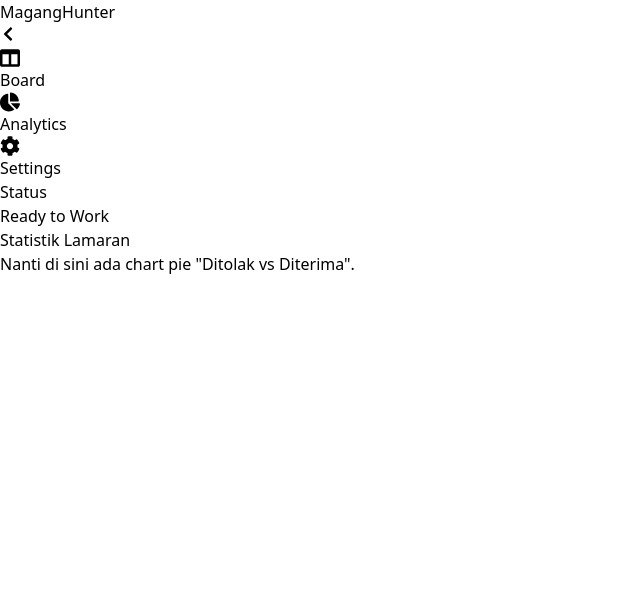
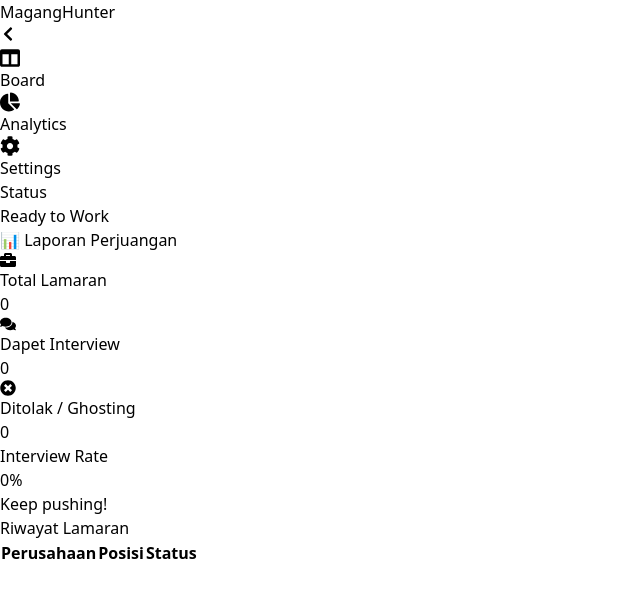
Before and after one commit to mhmdzulfikar/job-application-tracker, a React (Vite) app: page /analytics in a window 1280 px wide. Shown: the top 598 px of the page, without its empty margins (0-640 px from the left). Built offline with nearby package versions, Linux system fonts and the light colour scheme; the HTML template or start-up script is replaced by a standard one.

Commit message:
Update Analytic and fix problem in Dashboard file.

```diff
--- a/src/components/AddJobModal.jsx
+++ b/src/components/AddJobModal.jsx
@@ -0,0 +1,103 @@
+import { useState } from "react";
+import { FaTimes } from "react-icons/fa";
+
+// Terima props: isOpen (buka/tutup), onClose (fungsi tutup), onAdd (fungsi nambah data)
+export default function AddJobModal({ isOpen, onClose, onAdd }) {
+  // State untuk form input
+  const [formData, setFormData] = useState({
+    company: "",
+    position: "",
+    salary: "",
+    status: "Wishlist" // Default masuk ke Wishlist dulu
+  });
+
+  // Kalau isOpen false, jangan tampilkan apa-apa (return null)
+  if (!isOpen) return null;
+
+  // Logic pas tombol Simpan ditekan
+  const handleSubmit = (e) => {
+    e.preventDefault(); // Biar gak reload halaman
+
+    // Kirim data ke Bapak (Dashboard)
+    onAdd(formData);
+
+    // Reset Form jadi kosong lagi
+    setFormData({ company: "", position: "", salary: "", status: "Wishlist" });
+
+    // Tutup Modal
+    onClose();
+  };
+
+  return (
+    // Overlay Hitam (Background)
+    <div className="fixed inset-0 bg-black/50 flex items-center justify-center z-50 backdrop-blur-sm">
+
+      {/* Kotak Putih (Modal) */}
+      <div className="bg-white rounded-2xl p-6 w-full max-w-md shadow-2xl animate-fade-in">
+
+        {/* Header Modal */}
+        <div className="flex justify-between items-center mb-4">
+          <h2 className="text-xl font-bold text-gray-800">Tambah Lamaran 💼</h2>
+          <button onClick={onClose} className="text-gray-400 hover:text-red-500">
+            <FaTimes />
+          </button>
+        </div>
+
+        {/* Form Input */}
+        <form onSubmit={handleSubmit} className="space-y-4">
+          <div>
+            <label className="block text-sm font-medium text-gray-700 mb-1">Nama Perusahaan</label>
+            <input
+              required
+              className="w-full px-4 py-2 border rounded-xl focus:ring-2 focus:ring-indigo-500 outline-none"
+              placeholder="Contoh: Tokopedia"
+              value={formData.company}
+              onChange={(e) => setFormData({...formData, company: e.target.value})}
+            />
+          </div>
+
+          <div>
+            <label className="block text-sm font-medium text-gray-700 mb-1">Posisi</label>
+            <input
+              required
+              className="w-full px-4 py-2 border rounded-xl focus:ring-2 focus:ring-indigo-500 outline-none"
+              placeholder="Contoh: Frontend Intern"
+              value={formData.position}
+              onChange={(e) => setFormData({...formData, position: e.target.value})}
+            />
+          </div>
+
+          <div className="grid grid-cols-2 gap-4">
+             <div>
+                <label className="block text-sm font-medium text-gray-700 mb-1">Gaji (Opsional)</label>
+                <input
+                  className="w-full px-4 py-2 border rounded-xl focus:ring-2 focus:ring-indigo-500 outline-none"
+                  placeholder="Contoh: 5jt"
+                  value={formData.salary}
+                  onChange={(e) => setFormData({...formData, salary: e.target.value})}
+                />
+             </div>
+             <div>
+                <label className="block text-sm font-medium text-gray-700 mb-1">Status Awal</label>
+                <select
+                  className="w-full px-4 py-2 border rounded-xl focus:ring-2 focus:ring-indigo-500 outline-none"
+                  value={formData.status}
+                  onChange={(e) => setFormData({...formData, status: e.target.value})}
+                >
+                    <option value="Wishlist">Wishlist</option>
+                    <option value="Applied">Applied</option>
+                </select>
+             </div>
+          </div>
+
+          <button
+            type="submit"
+            className="w-full bg-indigo-600 hover:bg-indigo-700 text-white font-bold py-3 rounded-xl transition-all mt-2"
+          >
+            Simpan Lamaran
+          </button>
+        </form>
+      </div>
+    </div>
+  );
+}
--- a/src/pages/Analytics.jsx
+++ b/src/pages/Analytics.jsx
@@ -1,8 +1,113 @@
+import { useEffect, useState } from "react";
+import { FaBriefcase, FaComments, FaTimesCircle, FaCheckCircle } from "react-icons/fa";
+
 export default function Analytics() {
+  const [jobs, setJobs] = useState([]);
+
+  // 1. Ambil Data pas loading
+  useEffect(() => {
+    const saved = localStorage.getItem("magang-jobs");
+    if (saved) {
+      setJobs(JSON.parse(saved));
+    }
+  }, []);
+
+  // 2. HITUNG-HITUNGAN (Pake .filter dan .length)
+  const totalJobs = jobs.length;
+  const interviewCount = jobs.filter(j => j.status === "Interview").length;
+  const rejectedCount = jobs.filter(j => j.status === "Rejected").length;
+  const offerCount = jobs.filter(j => j.status === "Offer").length;
+
+  // Hitung Win Rate (Interview / Total Lamaran * 100)
+  // Kalau total 0, tulis 0 biar gak error (NaN)
+  const winRate = totalJobs > 0 ? Math.round((interviewCount / totalJobs) * 100) : 0;
+
   return (
-    <div className="p-6">
-      <h1 className="text-3xl font-bold text-gray-800"> Statistik Lamaran</h1>
-      <p className="text-gray-500 mt-2">Nanti di sini ada chart pie "Ditolak vs Diterima".</p>
+    <div className="p-6 animate-fade-in">
+      <h1 className="text-2xl font-bold text-gray-800 mb-6">📊 Laporan Perjuangan</h1>
+
+      {/* Grid Kartu Statistik */}
+      <div className="grid grid-cols-1 md:grid-cols-2 lg:grid-cols-4 gap-4 mb-8">
+
+        {/* KARTU 1: TOTAL */}
+        <StatCard
+          title="Total Lamaran"
+          value={totalJobs}
+          icon={<FaBriefcase />}
+          color="bg-blue-100 text-blue-600"
+        />
+
+        {/* KARTU 2: INTERVIEW */}
+        <StatCard
+          title="Dapet Interview"
+          value={interviewCount}
+          icon={<FaComments />}
+          color="bg-yellow-100 text-yellow-600"
+        />
+
+         {/* KARTU 3: DITOLAK */}
+         <StatCard
+          title="Ditolak / Ghosting"
+          value={rejectedCount}
+          icon={<FaTimesCircle />}
+          color="bg-red-100 text-red-600"
+        />
+
+        {/* KARTU 4: WIN RATE */}
+        <div className="bg-white p-6 rounded-2xl shadow-sm border border-gray-100 flex flex-col justify-center items-center">
+            <h3 className="text-gray-500 text-sm font-medium">Interview Rate</h3>
+            <p className="text-4xl font-bold text-indigo-600 mt-2">{winRate}%</p>
+            <p className="text-xs text-gray-400 mt-1">Keep pushing! </p>
+        </div>
+
+      </div>
+
+      {/* LIST PERUSAHAAN (Tabel Simpel) */}
+      <div className="bg-white rounded-2xl shadow-sm border border-gray-100 p-6">
+        <h3 className="font-bold text-gray-800 mb-4">Riwayat Lamaran</h3>
+        <div className="overflow-x-auto">
+            <table className="w-full text-sm text-left text-gray-500">
+                <thead className="text-xs text-gray-700 uppercase bg-gray-50">
+                    <tr>
+                        <th className="px-6 py-3">Perusahaan</th>
+                        <th className="px-6 py-3">Posisi</th>
+                        <th className="px-6 py-3">Status</th>
+                    </tr>
+                </thead>
+                <tbody>
+                    {jobs.map((job) => (
+                        <tr key={job.id} className="bg-white border-b hover:bg-gray-50">
+                            <td className="px-6 py-4 font-medium text-gray-900">{job.company}</td>
+                            <td className="px-6 py-4">{job.position}</td>
+                            <td className="px-6 py-4">
+                                <span className={`px-2 py-1 rounded-full text-xs font-semibold
+                                    ${job.status === 'Interview' ? 'bg-yellow-100 text-yellow-700' :
+                                      job.status === 'Rejected' ? 'bg-red-100 text-red-700' :
+                                      'bg-gray-100 text-gray-600'}`}>
+                                    {job.status}
+                                </span>
+                            </td>
+                        </tr>
+                    ))}
+                </tbody>
+            </table>
+        </div>
+      </div>
     </div>
-  )
+  );
 }
+
+// Komponen Kecil buat Kartu (biar gak copas berulang)
+function StatCard({ title, value, icon, color }) {
+    return (
+        <div className="bg-white p-6 rounded-2xl shadow-sm border border-gray-100 flex items-center gap-4">
+            <div className={`p-4 rounded-xl ${color} text-xl`}>
+                {icon}
+            </div>
+            <div>
+                <p className="text-gray-500 text-sm font-medium">{title}</p>
+                <p className="text-2xl font-bold text-gray-800">{value}</p>
+            </div>
+        </div>
+    )
+}
--- a/src/pages/Dashboard.jsx
+++ b/src/pages/Dashboard.jsx
@@ -1,96 +1,123 @@
 import { useState, useEffect } from "react";
-import { DndContext, DragOverlay } from "@dnd-kit/core";
+import { DndContext } from "@dnd-kit/core";
 import { initialJobs, columns } from "../data/initialData";
 import JobCard from "../components/JobCard";
 import KanbanColumn from "../components/KanbanColumn";
+import AddJobModal from "../components/AddJobModal";
 import { FaPlus } from "react-icons/fa";
 
 export default function Dashboard() {
-  const [jobs, setJobs] = useState(() => {
+  // 1. STATE: Tempat nyimpen data
+  // Ganti bagian useState ini:
+const [jobs, setJobs] = useState(() => {
+  // Cek dulu, local storage aman gak?
+  try {
     const saved = localStorage.getItem("magang-jobs");
-    return saved ? JSON.parse(saved) : initialJobs;
-  });
+    // Kalau ada saved, pake saved. Kalau gak, pake initialJobs.
+    // PENTING: Kalo initialJobs juga rusak, pake Array Kosong [] biar gak crash.
+    return saved ? JSON.parse(saved) : (initialJobs || []);
+  } catch (error) {
+    console.log("Error baca LocalStorage, reset data.");
+    return initialJobs || [];
+  }
+});
 
-  useEffect(() => {
-  localStorage.setItem("magang-jobs", JSON.stringify(jobs));
-}, [jobs]);
 
+  const [isModalOpen, setIsModalOpen] = useState(false); // State buat buka tutup modal
   const [activeId, setActiveId] = useState(null);
 
+  // 2. EFFECT: Penjaga yang kerja tiap ada perubahan
+  useEffect(() => {
+    localStorage.setItem("magang-jobs", JSON.stringify(jobs));
+  }, [jobs]);
 
-  // --- LOGIC: SAAT KARTU DILEPAS (DROP) ---
+
+  // 3. LOGIC HAPUS
+  const handleDeleteJob = (idYangMauDihapus) => {
+    if(window.confirm('Yakin mau hapus lamaran ini?')) {
+        // Filter: "Balikin semua job KECUALI yang ID-nya sama dengan idYangMauDihapus"
+        setJobs((prev) => prev.filter(job => job.id !== idYangMauDihapus));
+    }
+  }
+
+  // 4. LOGIC DRAG
   const handleDragEnd = (event) => {
     const { active, over } = event;
+    if (!over) return;
+    const jobId = parseInt(active.id);
+    const newStatus = over.id;
 
-    // active.id = ID Kartu (misal: "1")
-    // over.id = ID Kolom tujuan (misal: "Interview")
-
-    if (!over) return; // Kalo dilepas di luar angkasa, batalin.
-
-    const jobId = parseInt(active.id); // Ubah string "1" jadi number 1
-    const newStatus = over.id; // Status baru = Nama Kolom
-
-    // Update State
     setJobs((prevJobs) =>
       prevJobs.map((job) =>
         job.id === jobId ? { ...job, status: newStatus } : job
       )
     );
-
-    setActiveId(null); // Reset
+    setActiveId(null);
   };
 
-  const handleDragStart = (event) => {
-    setActiveId(event.active.id);
+  const handleDragStart = (event) => setActiveId(event.active.id);
+
+  // 5. LOGIC NAMBAH JOB (Dari Modal)
+  const handleAddJob = (newJobData) => {
+    const newJob = {
+      ...newJobData,
+      id: Date.now(), // ID unik berdasarkan timestamp
+      ...newJobData,
+      date: new Date().toLocaleDateString('id-ID'),
+    };
+    setJobs((prev) => [newJob, ...prev]); // Masukin data job baru ke paling depan (...prev(prev itu data lama.)))
+    setIsModalOpen(false); // Tutup modalnya
   };
-
-  const handleDeleteJob = (Id) => {
-    if(window.confirm('Yakin mau hapus lamaran ini?')) {
-        setJobs((prev) => prev.filter(job => job.id !== jobId))
-    }
-  }
 
   return (
     <DndContext onDragEnd={handleDragEnd} onDragStart={handleDragStart}>
         <div className="p-6 h-full flex flex-col">
 
-            {/* Header */}
             <div className="flex justify-between items-center mb-6">
                 <div>
-                    <h1 className="text-2xl font-bold text-gray-800"> Kanban Board</h1>
-                    <p className="text-sm text-gray-500">Geser kartu untuk update status lamaran.</p>
+                    <h1 className="text-2xl font-bold text-gray-800">📌 Kanban Board</h1>
+                    <p className="text-sm text-gray-500">Geser kartu untuk update status.</p>
                 </div>
-                <button className="flex items-center gap-2 bg-indigo-600 text-white px-4 py-2 rounded-lg text-sm font-semibold hover:bg-indigo-700 transition-colors shadow-lg shadow-indigo-200">
+                {/* Tombol buat BUKA modal (set true) */}
+                <button
+                    onClick={() => setIsModalOpen(true)}
+                    className="flex items-center gap-2 bg-indigo-600 text-white px-4 py-2 rounded-lg text-sm font-semibold hover:bg-indigo-700 shadow-lg"
+                >
                     <FaPlus /> New Job
                 </button>
             </div>
 
-            {/* AREA KANBAN */}
             <div className="flex gap-4 overflow-x-auto pb-4 h-full items-start">
-                {columns.map((colTitle) => (  // columns DAFTAR LABEL yang mau ditempel di rak (Wishlist, Applied, Interview).
+                {columns.map((colTitle) => (
                     <KanbanColumn
                         key={colTitle}
                         id={colTitle}
                         title={colTitle}
                         count={jobs.filter(j => j.status === colTitle).length}
                     >
-                        {jobs  // TUMPUKAN PAKET yang berserakan
+                        {/* INI BAGIAN PENTING: Rendering List */}
+                        {jobs
                             .filter((job) => job.status === colTitle)
                             .map((job) => (
-                                <JobCard key={job.id} job={job} /> // JobCard PAKET satuannya.
+                                // Kita oper fungsi handleDeleteJob ke anak (JobCard)
+                                // Biar tombol sampah di anak bisa berfungsi
+                                <JobCard
+                                    key={job.id}
+                                    job={job}
+                                    onDelete={handleDeleteJob}
+                                />
                             ))
                         }
-
-                        <jobCard
-                            key={job.id}
-                            job={id}
-                            onDelete={handleDeleteJob}
-                        />
-                    </KanbanColumn> // KERANJANG/RAK fisiknya.
+                    </KanbanColumn>
                 ))}
             </div>
 
-
+            {/* Modal ditaruh disini, dikasih props biar bisa komunikasi */}
+            <AddJobModal
+                isOpen={isModalOpen}
+                onClose={() => setIsModalOpen(false)}
+                onAdd={handleAddJob}
+            />
         </div>
     </DndContext>
   );
```
Also changed, not shown: src/components/JobCard.jsx (+4 -3 lines).
